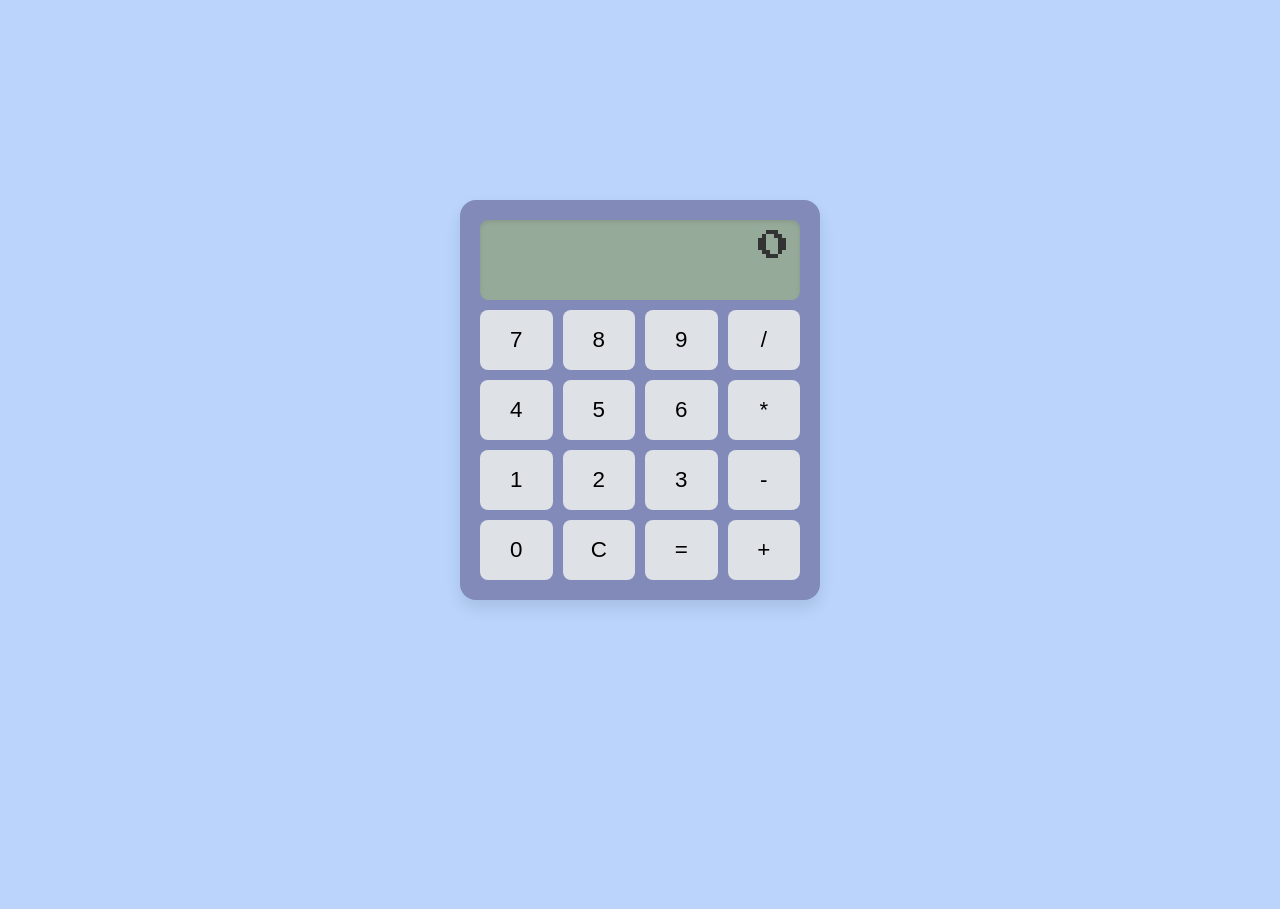
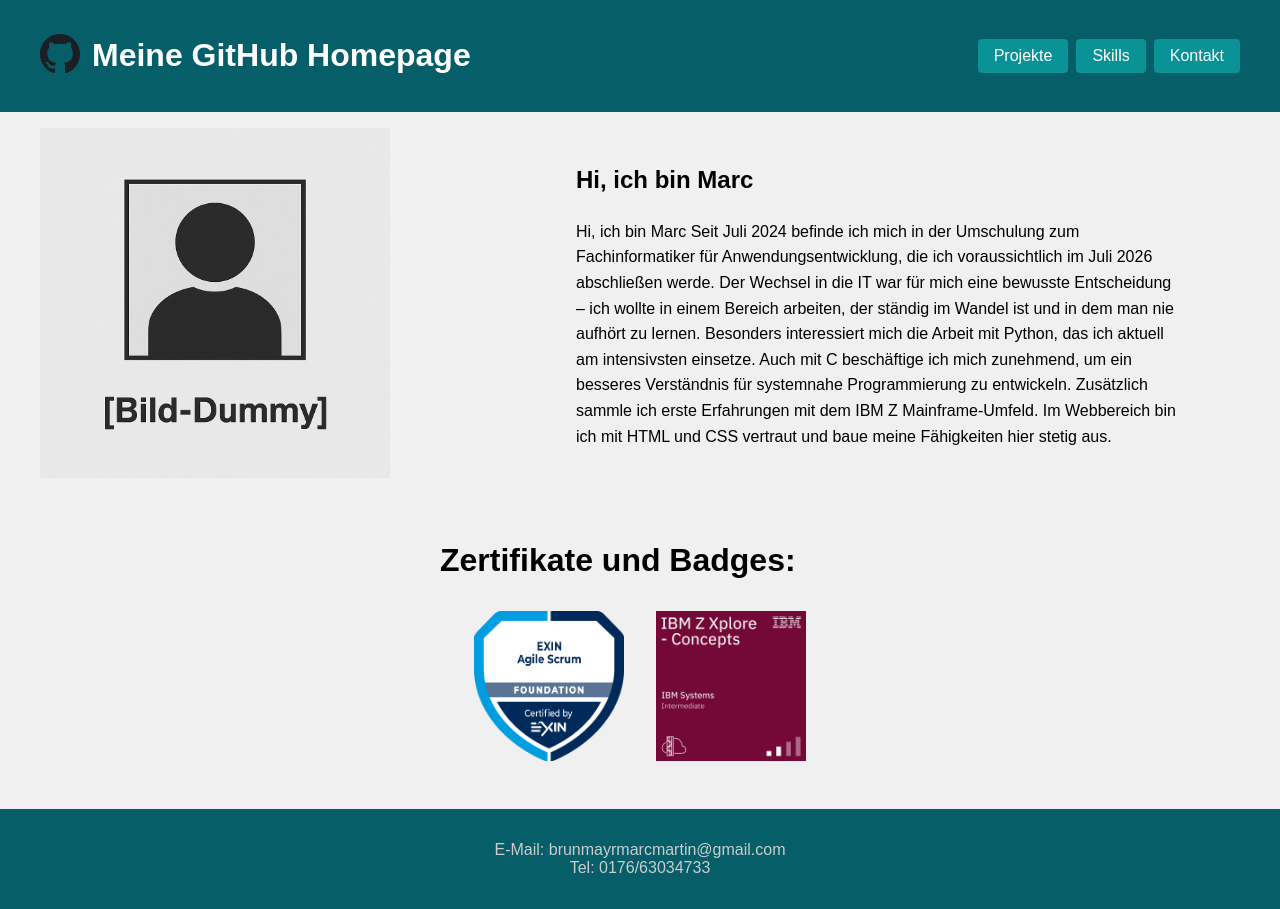
Before and after one commit to MarcCark/Taschenrechner, a plain HTML site: page index.html in a window 1280 px wide. Before the commit the page ends 800 px from the top, so only its background shows below. Drawn offline with Linux system fonts and the light colour scheme.

Commit message:
Index button für Projekte angepasst
man kommt jetzt auf die projekt seite.

```diff
--- /dev/null
+++ b/css.css
@@ -0,0 +1,215 @@
+body {
+    margin: 0;
+    font-family: Arial, sans-serif;
+    display: flex;
+    flex-direction: column;
+    min-height: 100vh;
+}
+
+header {
+    background-color: #065e69;
+    color: #fff;
+    padding: 1rem 0;
+}
+
+header .container {
+    display: flex;
+    flex-direction: column;
+    align-items: flex-start;
+    gap: 1rem;
+}
+
+.logontext {
+    display: flex;
+    align-items: center;
+    gap: 0.75rem;
+}
+
+.logo img {
+    width: 40px;
+    height: auto;
+}
+
+.nav {
+    display: flex;
+    flex-direction: column;
+    gap: 0.5rem;
+    width: 100%;
+}
+
+.nav a {
+    cursor: pointer;
+    background-color: #0a9396;
+    padding: 0.5rem 1rem;
+    border-radius: 4px;
+    text-align: center;
+    color: white;
+    text-decoration: none;
+}
+
+
+main {
+    flex: 1;
+    padding: 1rem;
+    background-color: #f0f0f0;
+}
+
+.hero {
+    display: flex;
+    flex-direction: column;
+    gap: 2rem;
+}
+
+.hero-image img {
+    width: 100%;
+    max-width: 350px;
+    margin: 0 auto;
+    display: block;
+}
+
+.hero-text {
+    line-height: 1.6;
+    text-align: justify;
+    margin: 0 auto;
+    max-width: 100%;
+}
+
+.certificate-container {
+    width: 100%;
+    max-width: 400px;
+    margin: 4rem auto 0 auto;
+}
+
+.certificate {
+    margin: 2rem 0;
+    display: flex;
+    flex-direction: column;
+    gap: 2rem;
+    align-items: center;
+}
+
+.certificate img {
+    width: 100%;
+    max-width: 150px;
+}
+
+footer {
+    background-color: #065e69;
+    color: #ccc;
+    text-align: center;
+    padding: 1rem;
+}
+
+.container {
+    max-width: 1200px;
+    margin: 0 auto;
+    padding: 0 1rem;
+}
+
+/* MEDIA QUERIES */
+
+/* Tablet: ab 600px */
+@media (min-width: 600px) {
+    header .container {
+        flex-direction: row;
+        justify-content: space-between;
+        align-items: center;
+    }
+
+    .nav {
+        flex-direction: row;
+        width: auto;
+    }
+
+    .hero {
+        flex-direction: row;
+        align-items: center;
+        justify-content: space-between;
+    }
+
+    .hero-text {
+        max-width: 600px;
+        margin-right: 4rem;
+        text-align: left;
+    }
+
+    .hero-image img {
+        margin-right: 0;
+    }
+
+    .certificate {
+        flex-direction: row;
+        justify-content: center;
+    }
+}
+
+/* Project Section ########################################################################### */
+
+.projects-section {
+  padding: 2rem 1rem;
+  background-color: #f8f9fa;
+}
+
+.projects-section h2 {
+  text-align: center;
+  margin-bottom: 2rem;
+}
+
+.project-grid {
+  display: flex;
+  flex-wrap: wrap;
+  gap: 2rem;
+  justify-content: center;
+}
+
+.project-card {
+  background-color: #ffffff;
+  border-radius: 8px;
+  box-shadow: 0 2px 8px rgba(0,0,0,0.1);
+  padding: 1.5rem;
+  max-width: 320px;
+  flex: 1 1 300px;
+  display: flex;
+  flex-direction: column;
+  align-items: center;
+  text-align: center;
+}
+
+.project-card img {
+  width: 100%;
+  max-height: 180px;
+  object-fit:scale-down;
+  border-radius: 4px;
+  margin-bottom: 1rem;
+}
+
+.project-card h3 {
+  margin: 0.5rem 0;
+}
+
+.project-card .techstack {
+  font-size: 0.9rem;
+  color: #555;
+  margin-top: 0.5rem;
+}
+
+.project-card .buttons {
+  display: flex;
+  gap: 1rem;
+  margin-top: 1rem;
+  flex-wrap: wrap;
+  justify-content: center;
+}
+
+.project-card .btn {
+  background-color: #0a9396;
+  color: white;
+  padding: 0.5rem 1rem;
+  text-decoration: none;
+  border-radius: 4px;
+}
+
+.project-card .btn.secondary {
+  background-color: #ccc;
+  color: #333;
+}
--- a/index.html
+++ b/index.html
@@ -1,24 +1,62 @@
 <!DOCTYPE html>
 <html lang="de">
 <head>
-  <meta charset="UTF-8">
-  <title>Taschenrechner</title>
-  <link rel="stylesheet" href="style.css">
-  <link href="https://fonts.googleapis.com/css2?family=Press+Start+2P&display=swap" rel="stylesheet">
+    <meta charset="UTF-8">
+    <title>Meine Webseite</title>
+    <link rel="stylesheet" href="css.css">
+    <meta name="viewport" content="width=device-width, initial-scale=1.0">
+
 
 </head>
 
 <body>
 
-    <div id="calculator">
-        <div id="display">0</div>
-        <button>7</button><button>8</button><button>9</button><button>/</button>
-        <button>4</button><button>5</button><button>6</button><button>*</button>
-        <button>1</button><button>2</button><button>3</button><button>-</button>
-        <button>0</button><button>C</button><button>=</button><button>+</button>
-    </div>
+    <header>
+        <div class="container">
+            <div class="logontext">
+                <div class="logo"><img src="./pictures/Octicons-mark-github.svg" alt="the github logo"></div>
+                <h1>Meine GitHub Homepage</h1>
+            </div>
+            <div class="nav">
+                <a href="project.html">Projekte</a>
+                <a href="project.html">Skills
+                <a href="project.html">Kontakt</a>
+            </div>
+        </div>
+    </header>
 
-    <script src="js.js"></script>
+    <main>
+        <div class="container">
+            <section class="hero">
+                <div class="hero-image"><img src="./pictures/dummypicture.png" alt="a picture of myself"></div>
+                <div class="hero-text">
+                    <h2>Hi, ich bin Marc</h2>
+                    <p>Hi, ich bin Marc
+Seit Juli 2024 befinde ich mich in der Umschulung zum Fachinformatiker für Anwendungsentwicklung, die ich voraussichtlich im Juli 2026 abschließen werde. Der Wechsel in die IT war für mich eine bewusste Entscheidung – ich wollte in einem Bereich arbeiten, der ständig im Wandel ist und in dem man nie aufhört zu lernen.
+Besonders interessiert mich die Arbeit mit Python, das ich aktuell am intensivsten einsetze. Auch mit C beschäftige ich mich zunehmend, um ein besseres Verständnis für systemnahe Programmierung zu entwickeln. Zusätzlich sammle ich erste Erfahrungen mit dem IBM Z Mainframe-Umfeld. Im Webbereich bin ich mit HTML und CSS vertraut und baue meine Fähigkeiten hier stetig aus.</p>
+                </div>
+            </section>
+        </div>
+
+        <div class="container">
+            <div class="certificate-container">
+                <div class="header-certificate">
+                    <h1 class="he">Zertifikate und Badges:</h1>
+                </div>
+                <div class="certificate">
+                    <img src="./pictures/agilescrum.png" alt="agilescrum certificate picture">
+                    <img src="./pictures/IBM_Z_XPLORE_Concepts.png" alt="IBM Z XPLORE Badge picture">
+                </div>
+            </div>
+        </div>
+    </main>
+
+    <footer>
+        <div class="container">
+            <p>E-Mail: brunmayrmarcmartin@gmail.com<br>
+             Tel: 0176/63034733</p>
+        </div>
+    </footer>
 
 </body>
 </html>
```
Also changed, not shown: project.html (added, +80 -0 lines), pictures/IBM_Z_XPLORE_Concepts.png (added), pictures/Octicons-mark-github.svg (added), pictures/agilescrum.png (added), pictures/dummypicture.png (added), pictures/taschenrechner.jpg (added).
